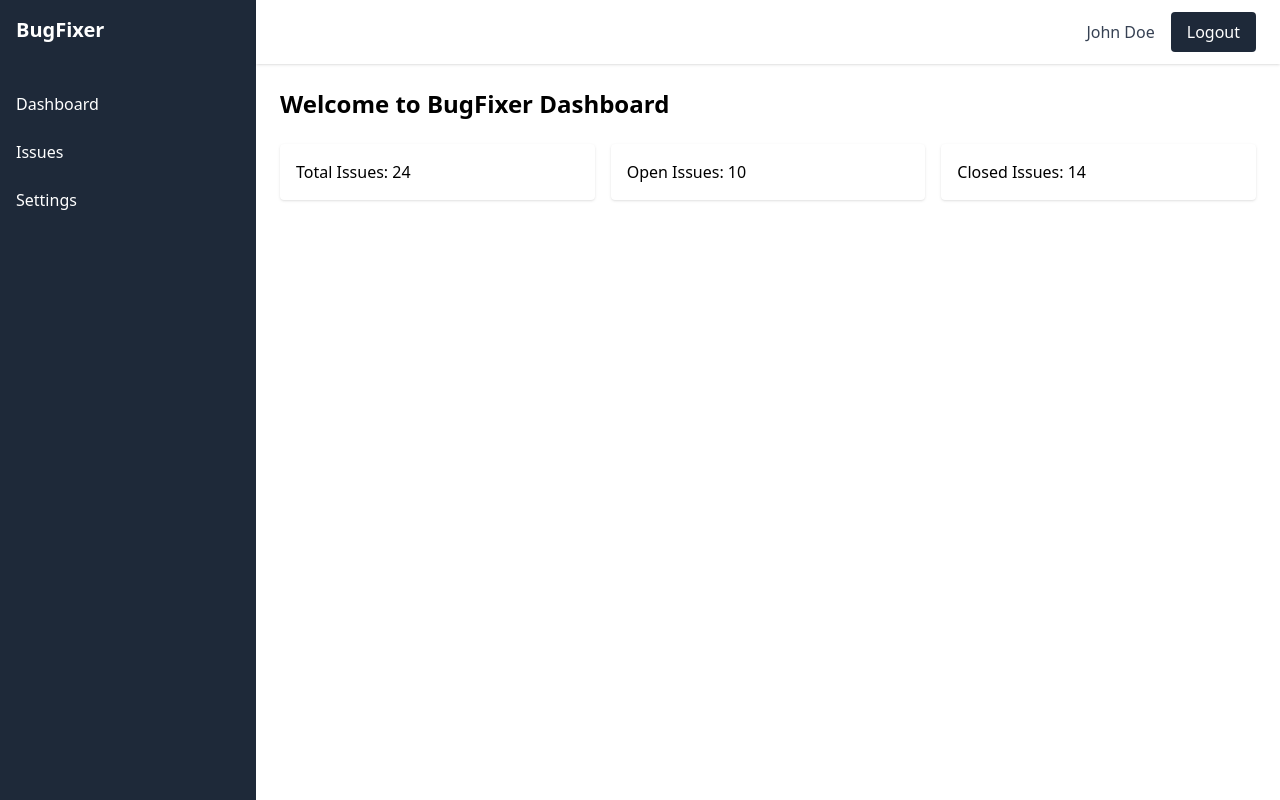
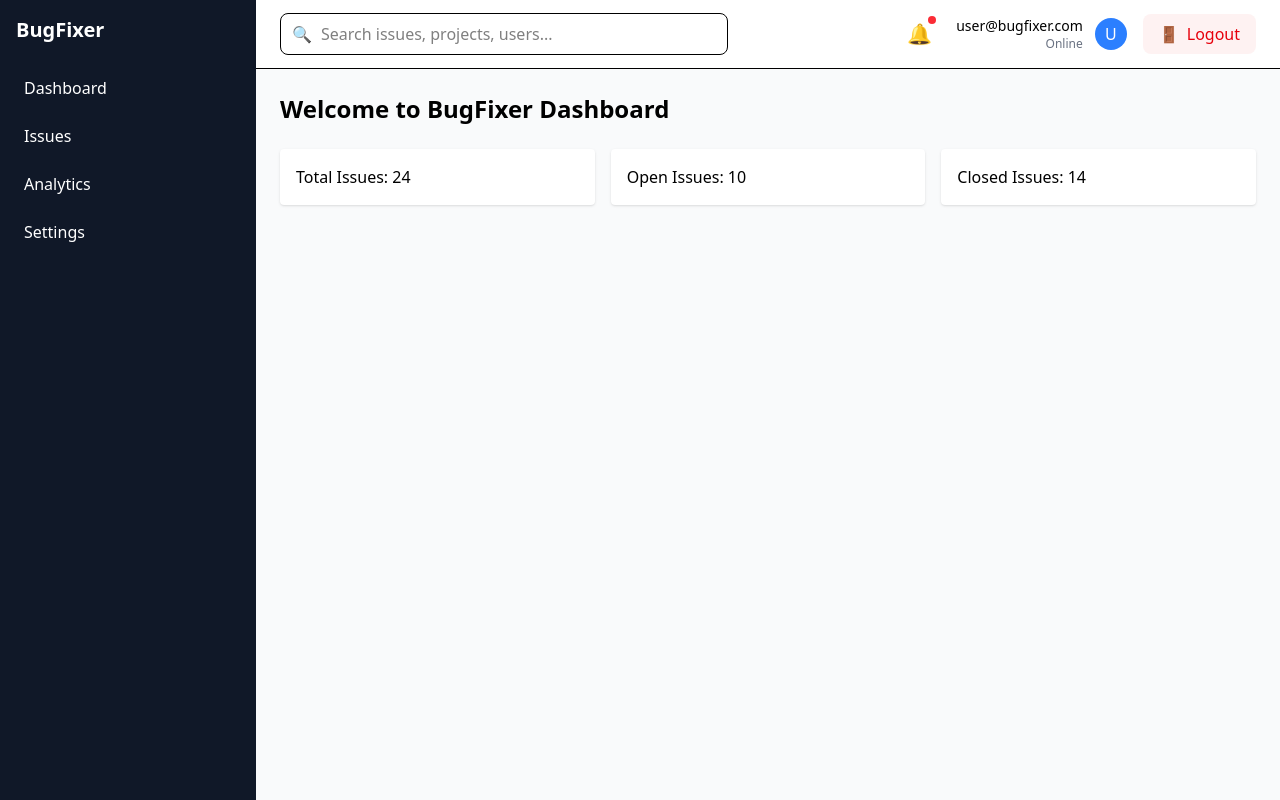
Before and after one commit to hosannadevarakonda9-lang/bugfixer-frontend, a React (Vite) app: page /dashboard in a window 1280 px wide. Built offline with nearby package versions, Linux system fonts and the light colour scheme; sample sign-in values are in the browser's storage.

Commit message:
BF-105: Complete route protection with private , login redirect to dashboard , and logout functionalty

```diff
--- a/src/App.jsx
+++ b/src/App.jsx
@@ -1,15 +1,26 @@
-import { BrowserRouter, Routes, Route } from "react-router-dom";
+import { BrowserRouter as Router, Routes, Route } from "react-router-dom";
 import Login from "./pages/Login";
 import Dashboard from "./pages/Dashboard";
+import PrivateRoute from "./components/PrivateRoute";
 
 function App() {
+  const isAuthenticated = localStorage.getItem("isLoggedIn") === "true";
+
   return (
-    <BrowserRouter>
+    <Router>
       <Routes>
         <Route path="/login" element={<Login />} />
-        <Route path="/dashboard" element={<Dashboard />} />
+        <Route
+          path="/dashboard"
+          element={
+            <PrivateRoute isAuthenticated={isAuthenticated}>
+              <Dashboard />
+            </PrivateRoute>
+          }
+        />
+        <Route path="/" element={<Login />} />
       </Routes>
-    </BrowserRouter>
+    </Router>
   );
 }
 
--- /dev/null
+++ b/src/components/PrivateRoute.jsx
@@ -0,0 +1,11 @@
+import { Navigate } from "react-router-dom";
+
+const PrivateRoute = ({ children, isAuthenticated }) => {
+  if (!isAuthenticated) {
+    return <Navigate to="/login" replace />;
+  }
+
+  return children;
+};
+
+export default PrivateRoute;
--- a/src/components/layout/Header.jsx
+++ b/src/components/layout/Header.jsx
@@ -1,12 +1,74 @@
+import { useNavigate } from "react-router-dom";
+
 const Header = () => {
+  const navigate = useNavigate();
+  const userEmail = localStorage.getItem("rememberedEmail") || "user@bugfixer.com";
+
+  const handleLogout = () => {
+    localStorage.removeItem("isLoggedIn");
+    navigate("/login");
+  };
+
   return (
-    <header className="h-16 bg-white shadow flex items-center justify-end px-6">
-      <span className="mr-4 text-gray-700">
-        John Doe
-      </span>
-      <button className="px-4 py-2 bg-gray-800 text-white rounded">
-        Logout
-      </button>
+    <header className="bg-white shadow-sm border-b">
+      <div className="px-4 md:px-6 py-3 flex items-center justify-between">
+        <div className="flex items-center gap-4 flex-1">
+          <button className="md:hidden p-2">
+            <span className="text-xl">☰</span>
+          </button>
+
+          <div className="hidden md:block flex-1 max-w-md">
+            <div className="relative">
+              <input
+                type="text"
+                placeholder="Search issues, projects, users..."
+                className="w-full pl-10 pr-4 py-2 border rounded-lg focus:outline-none focus:ring-2 focus:ring-blue-500"
+              />
+              <span className="absolute left-3 top-1/2 transform -translate-y-1/2 text-gray-400">
+                🔍
+              </span>
+            </div>
+          </div>
+        </div>
+
+        <div className="flex items-center gap-4">
+          <button className="relative p-2 hover:bg-gray-100 rounded-lg">
+            <span className="text-xl">🔔</span>
+            <span className="absolute top-1 right-1 w-2 h-2 bg-red-500 rounded-full"></span>
+          </button>
+
+          <div className="hidden md:flex items-center gap-3">
+            <div className="text-right">
+              <p className="text-sm font-medium">{userEmail}</p>
+              <p className="text-xs text-gray-500">Online</p>
+            </div>
+            <div className="w-8 h-8 bg-blue-500 rounded-full flex items-center justify-center text-white">
+              {userEmail.charAt(0).toUpperCase()}
+            </div>
+          </div>
+
+          <button
+            onClick={handleLogout}
+            className="bg-red-50 text-red-600 hover:bg-red-100 px-4 py-2 rounded-lg font-medium flex items-center gap-2"
+          >
+            <span>🚪</span>
+            <span className="hidden md:inline">Logout</span>
+          </button>
+        </div>
+      </div>
+
+      <div className="md:hidden px-4 pb-3">
+        <div className="relative">
+          <input
+            type="text"
+            placeholder="Type here to search..."
+            className="w-full pl-10 pr-4 py-2 border rounded-lg focus:outline-none focus:ring-2 focus:ring-blue-500"
+          />
+          <span className="absolute left-3 top-1/2 transform -translate-y-1/2 text-gray-400">
+            🔍
+          </span>
+        </div>
+      </div>
     </header>
   );
 };
--- a/src/components/layout/Layout.jsx
+++ b/src/components/layout/Layout.jsx
@@ -1,16 +1,17 @@
+import Header from "./Header";
 import Sidebar from "./Sidebar";
-import Header from "./Header";
 
 const Layout = ({ children }) => {
+  const isAuthenticated = localStorage.getItem("isLoggedIn") === "true";
+
   return (
-    <div className="flex">
-      {/* Sidebar */}
-      <Sidebar />
+    <div className="min-h-screen flex">
+      {isAuthenticated && <Sidebar />}
 
-      {/* Main Content */}
-      <div className="flex-1">
-        <Header />
-        <main className="p-6">
+      <div className="flex-1 flex flex-col">
+        {isAuthenticated && <Header />}
+
+        <main className="flex-1 p-4 md:p-6 bg-gray-50 overflow-y-auto">
           {children}
         </main>
       </div>
--- a/src/components/layout/Sidebar.jsx
+++ b/src/components/layout/Sidebar.jsx
@@ -1,24 +1,24 @@
 const Sidebar = () => {
   return (
-    <aside className="w-64 bg-gray-800 text-white min-h-screen">
-      <div className="p-4 text-xl font-bold">
-        BugFixer
+    <div className="w-64 bg-gray-900 text-white hidden md:block">
+      <div className="p-4">
+        <h2 className="text-xl font-bold mb-6">BugFixer</h2>
+        <nav className="space-y-2">
+          <a href="/dashboard" className="block p-2 hover:bg-gray-800 rounded">
+            Dashboard
+          </a>
+          <a href="#" className="block p-2 hover:bg-gray-800 rounded">
+            Issues
+          </a>
+          <a href="#" className="block p-2 hover:bg-gray-800 rounded">
+            Analytics
+          </a>
+          <a href="#" className="block p-2 hover:bg-gray-800 rounded">
+            Settings
+          </a>
+        </nav>
       </div>
-
-      <nav className="mt-6">
-        <ul className="space-y-2">
-          <li className="px-4 py-2 hover:bg-gray-700 cursor-pointer">
-            Dashboard
-          </li>
-          <li className="px-4 py-2 hover:bg-gray-700 cursor-pointer">
-            Issues
-          </li>
-          <li className="px-4 py-2 hover:bg-gray-700 cursor-pointer">
-            Settings
-          </li>
-        </ul>
-      </nav>
-    </aside>
+    </div>
   );
 };
 
--- /dev/null
+++ b/src/context/AuthContext.jsx
@@ -0,0 +1,34 @@
+// src/context/AuthContext.jsx
+import { createContext, useState, useContext, useEffect } from "react";
+
+const AuthContext = createContext();
+
+export const AuthProvider = ({ children }) => {
+  const [isAuthenticated, setIsAuthenticated] = useState(() => {
+    return localStorage.getItem("isLoggedIn") === "true";
+  });
+
+  const login = () => {
+    setIsAuthenticated(true);
+    localStorage.setItem("isLoggedIn", "true");
+  };
+
+  const logout = () => {
+    setIsAuthenticated(false);
+    localStorage.removeItem("isLoggedIn");
+  };
+
+  return (
+    <AuthContext.Provider value={{ isAuthenticated, login, logout }}>
+      {children}
+    </AuthContext.Provider>
+  );
+};
+
+export const useAuth = () => {
+  const context = useContext(AuthContext);
+  if (!context) {
+    throw new Error("useAuth must be used within AuthProvider");
+  }
+  return context;
+};
--- a/src/pages/Login.jsx
+++ b/src/pages/Login.jsx
@@ -1,16 +1,20 @@
 import { useState } from "react";
+import { useNavigate } from "react-router-dom";
 
 const Login = () => {
   const [email, setEmail] = useState("");
   const [password, setPassword] = useState("");
   const [errors, setErrors] = useState({});
+  const [showPassword, setShowPassword] = useState(false);
+  const [rememberMe, setRememberMe] = useState(false);
 
-  // ✅ Validation Logic
+  const navigate = useNavigate();
+
   const validateForm = () => {
     const newErrors = {};
 
     if (!email.includes("@")) {
-    newErrors.email = "Valid email ivvandi";
+      newErrors.email = "Valid email enter cheyyi";
     }
 
     if (password.length < 6) {
@@ -21,21 +25,21 @@ const validateForm = () => {
     return Object.keys(newErrors).length === 0;
   };
 
-
-  // ✅ Clean & readable function name
   const handleLogin = (e) => {
     e.preventDefault();
 
     if (!validateForm()) return;
 
-    // API integration will be added later
+    localStorage.setItem("isLoggedIn", "true");
+
+    if (rememberMe) {
+      localStorage.setItem("rememberedEmail", email);
+    }
+
+    navigate("/dashboard");
   };
 
-  // ✅ Button enable / disable condition
-  const isFormValid =
-    email.includes("@") && password.length >= 6;
-
-    console.log(errors)
+  const isFormValid = email.includes("@") && password.length >= 6;
 
   return (
     <div className="flex items-center justify-center min-h-screen bg-gray-100">
@@ -47,42 +51,68 @@ const validateForm = () => {
 
         {/* Email */}
         <div>
+          <label className="block text-sm font-medium mb-1">
+            Email
+          </label>
           <input
             type="email"
-            placeholder="Email"
-            className="border p-2 w-full rounded"
+            placeholder="Enter email"
+            className={`border p-2 w-full rounded focus:outline-none ${
+              errors.email ? "border-red-500" : "focus:ring-2 focus:ring-blue-500"
+            }`}
             value={email}
             onChange={(e) => setEmail(e.target.value)}
           />
           {errors.email && (
-            <p className="text-red-500 text-sm mt-1">
-              {errors.email}
-            </p>
+            <p className="text-red-500 text-sm mt-1">{errors.email}</p>
           )}
         </div>
 
         {/* Password */}
         <div>
+          <label className="block text-sm font-medium mb-1">
+            Password
+          </label>
           <input
-            type="password"
-            placeholder="Password"
-            className="border p-2 w-full rounded"
+            type={showPassword ? "text" : "password"}
+            placeholder="Enter password"
+            className={`border p-2 w-full rounded focus:outline-none ${
+              errors.password
+                ? "border-red-500"
+                : "focus:ring-2 focus:ring-blue-500"
+            }`}
             value={password}
             onChange={(e) => setPassword(e.target.value)}
           />
           {errors.password && (
-            <p className="text-red-500 text-sm mt-1">
-              {errors.password}
-            </p>
+            <p className="text-red-500 text-sm mt-1">{errors.password}</p>
           )}
         </div>
+
+        {/* Remember Me */}
+        <div className="flex items-center gap-2">
+          <input
+            type="checkbox"
+            checked={rememberMe}
+            onChange={(e) => setRememberMe(e.target.checked)}
+          />
+          <label className="text-sm">Remember Me</label>
+        </div>
+
+        {/* Show / Hide Password */}
+        <button
+          type="button"
+          onClick={() => setShowPassword(!showPassword)}
+          className="w-full border border-blue-600 text-blue-600 py-2 rounded hover:bg-blue-50 transition"
+        >
+          {showPassword ? "Hide Password" : "Show Password"}
+        </button>
 
         {/* Login Button */}
         <button
           type="submit"
           disabled={!isFormValid}
-          className={`w-full p-2 rounded text-white transition
-            ${
+          className={`w-full p-2 rounded text-white transition ${
             isFormValid
               ? "bg-blue-600 hover:bg-blue-700"
               : "bg-gray-400 opacity-50 cursor-not-allowed"
```
Also changed, not shown: src/pages/Dashboard.jsx (indentation only). Lines whose indentation alone changed are shown as unchanged.
